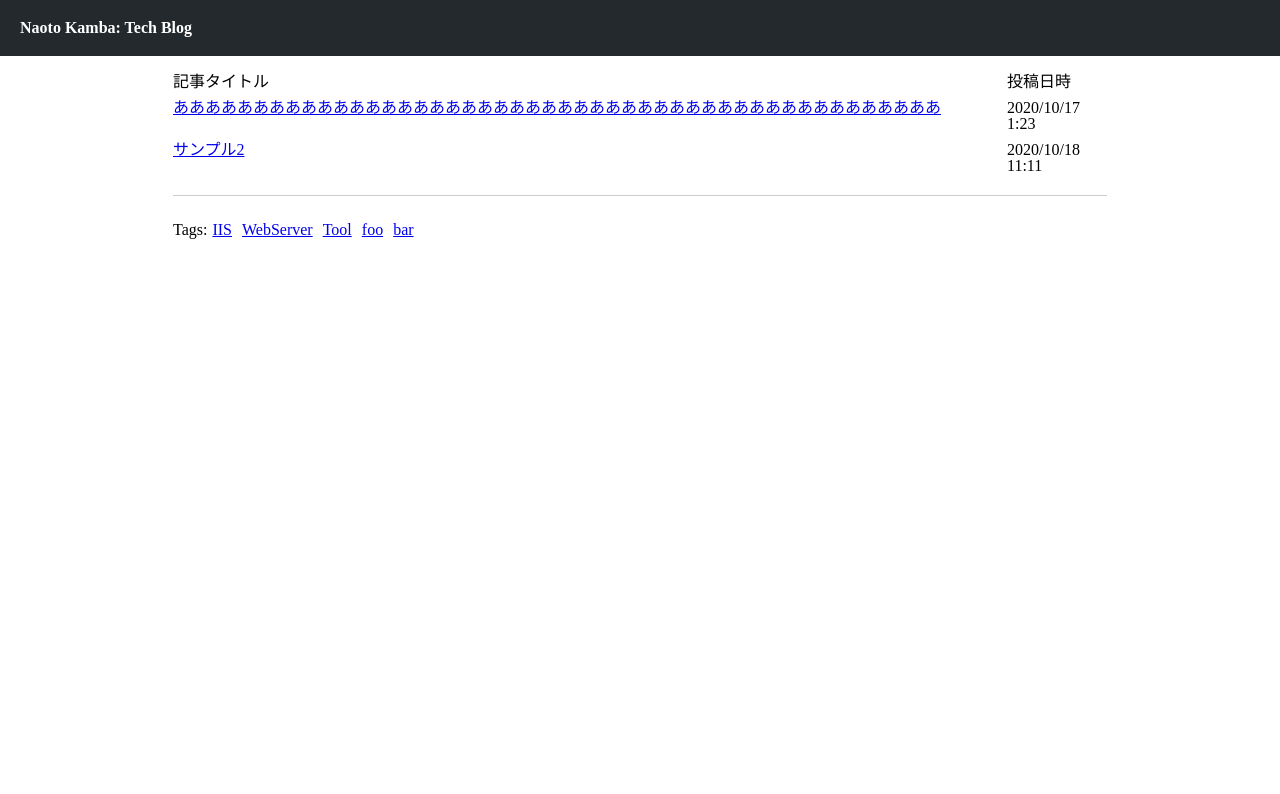
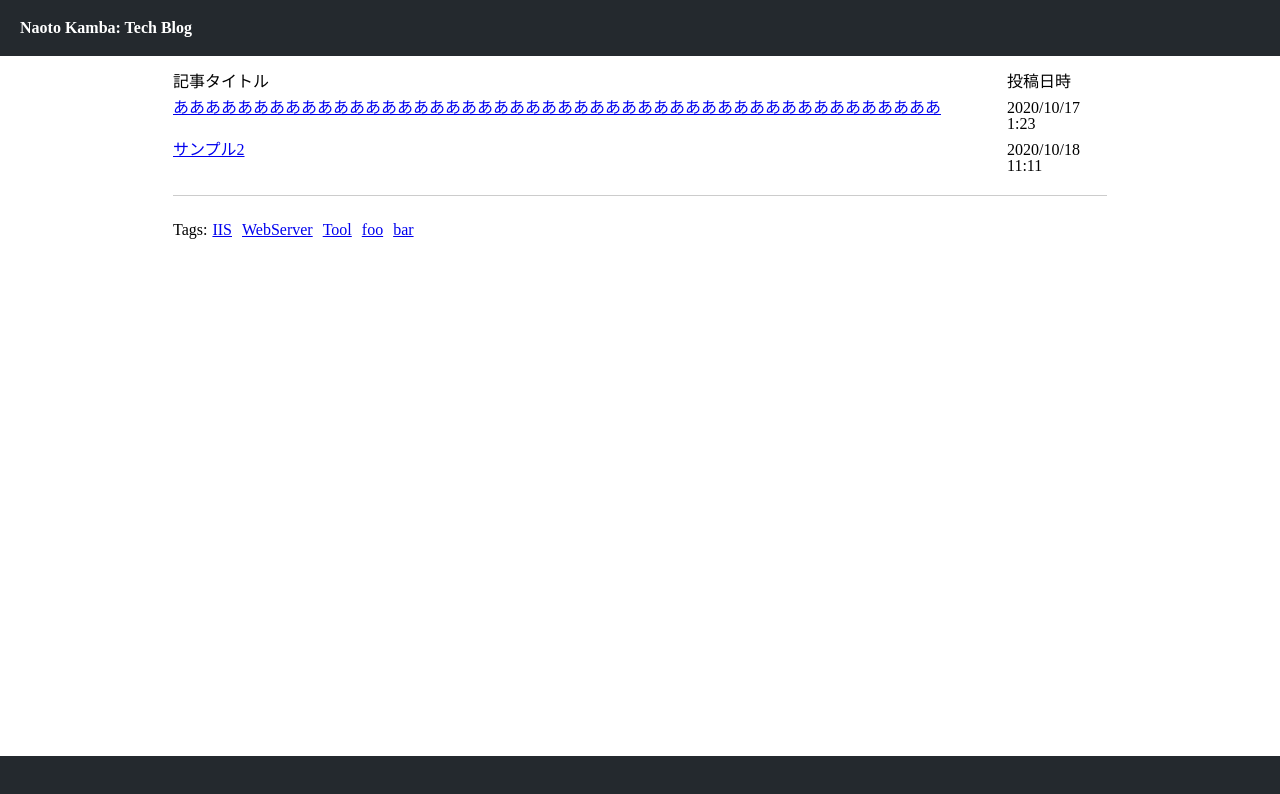
Before and after one commit to naoto-kamba/dev, a Next.js app: page / in a window 1280 px wide. Shown: the top 794 px of the page. Built offline with nearby package versions, Linux system fonts and the light colour scheme.

Commit message:
一番裏の背景色を指定

```diff
--- /dev/null
+++ b/src/components/layout/Footer.tsx
@@ -0,0 +1,18 @@
+import { theme } from '../../theme'
+import Link from 'next/link'
+
+export const Footer: React.FC = () => {
+  return (
+    <div className="footer">
+      <style jsx>
+        {`
+          .footer {
+            box-sizing: border-box;
+            height: 56px;
+            background-color: ${theme.background.inverted};
+          }
+        `}
+      </style>
+    </div>
+  )
+}
--- a/src/components/layout/GlobalStyles.tsx
+++ b/src/components/layout/GlobalStyles.tsx
@@ -1,4 +1,5 @@
 import css from 'styled-jsx/css'
+import { theme } from 'theme'
 
 export const GlobalStyles = css.global`
   html,
@@ -170,4 +171,10 @@ export const GlobalStyles = css.global`
   * {
     box-sizing: border-box;
   }
+  html {
+    background: ${theme.background.inverted};
+  }
+  body {
+    background: ${theme.background.primary};
+  }
 `
--- a/src/components/layout/Header.tsx
+++ b/src/components/layout/Header.tsx
@@ -21,6 +21,7 @@ export const Header: React.FC = () => {
             box-sizing: border-box;
             padding: 10px;
             background-color: ${theme.background.inverted};
+            height: 56px;
           }
         `}
       </style>
--- a/src/components/layout/Layout.tsx
+++ b/src/components/layout/Layout.tsx
@@ -1,3 +1,5 @@
+import { theme } from 'theme'
+import { Footer } from './Footer'
 import { GlobalStyles } from './GlobalStyles'
 import { Header } from './Header'
 
@@ -6,11 +8,13 @@ export const Layout: React.FC = (props) => {
     <div>
       <Header />
       <main>{props.children}</main>
+      <Footer />
       <style jsx>{`
         main {
           max-width: 960px;
           margin: 0 auto;
           padding: 13px;
+          min-height: 700px;
         }
       `}</style>
       <style jsx global>
```
